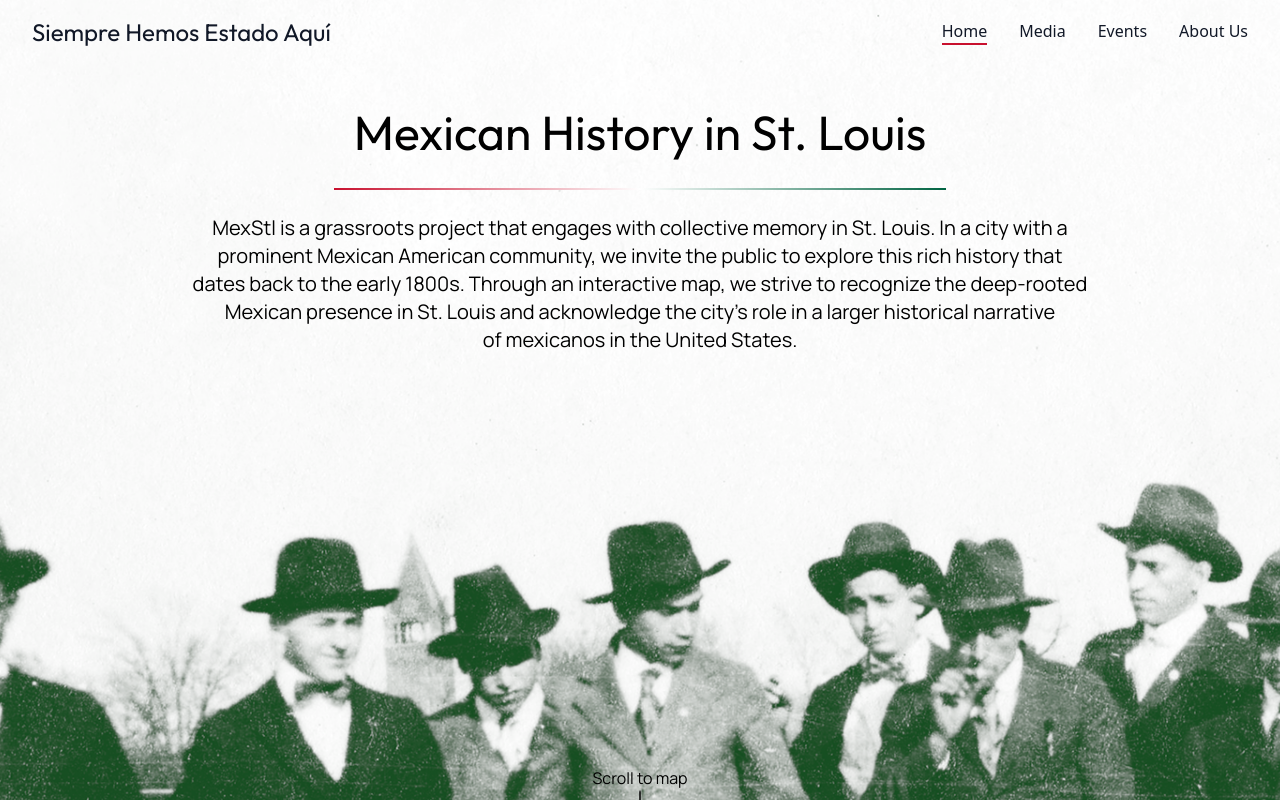
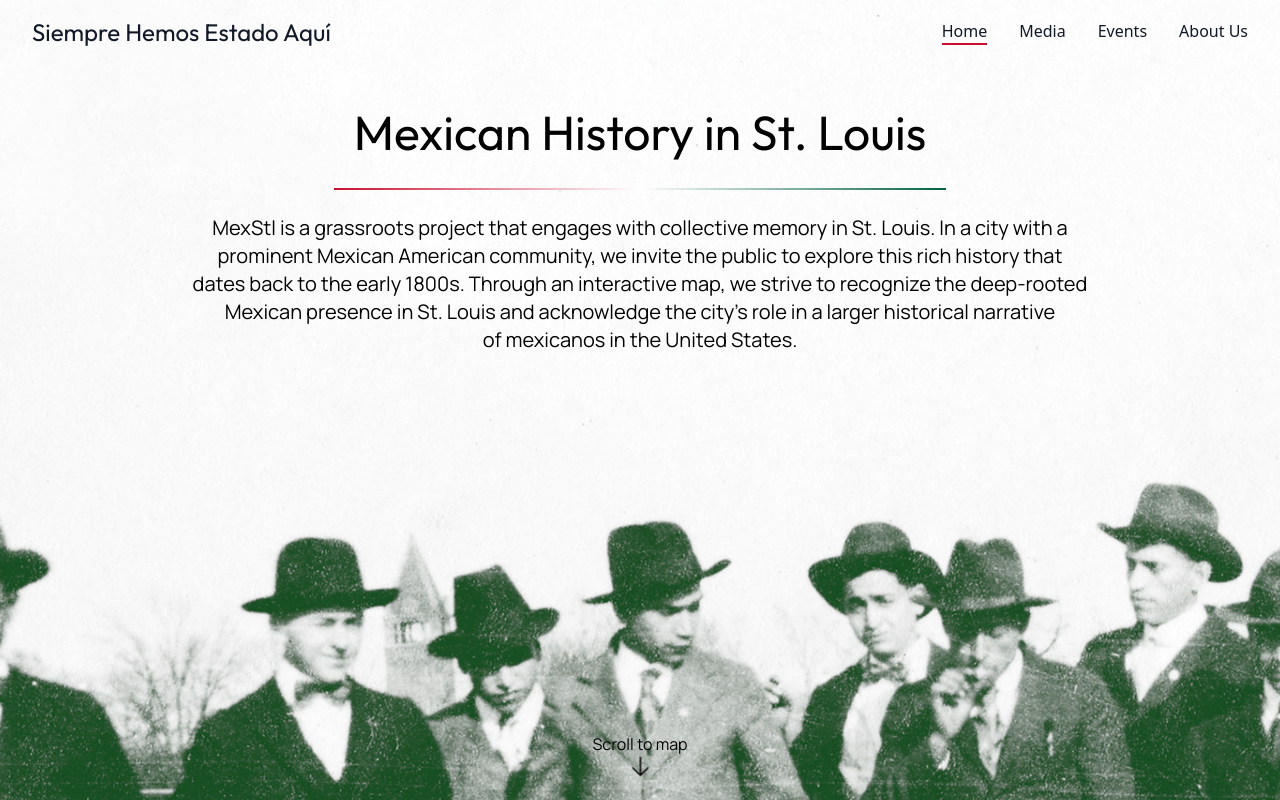
Before and after one commit to DylanAlfonso13/mexstl, a Next.js app: page / in a window 1280 px wide. Shown: the top 800 px of the page. Built offline with nearby package versions, Linux system fonts and the light colour scheme.

Commit message:
Changed arrow to absolute positioning

```diff
--- a/src/components/HeroSection.tsx
+++ b/src/components/HeroSection.tsx
@@ -1,6 +1,6 @@
 export default function HeroSection() {
   return (
-    <div className="relative z-10 flex flex-col items-center justify-center h-full text-black px-4 sm:px-6 lg:px-8">
+    <div className="relative z-10 flex flex-col items-center min-h-screen text-black px-4 sm:px-6 lg:px-8">
       <div className="flex flex-col items-center">
         <h1 className="text-2xl xs:text-3xl sm:text-4xl md:text-5xl px-5 py-6 mt-5 --font-outfit text-center">
           Mexican History in St. Louis
@@ -15,8 +15,8 @@ export default function HeroSection() {
         deep-rooted Mexican presence in St. Louis and acknowledge the city’s
         role in a larger historical narrative of mexicanos in the United States.
       </p>
-      <div className="flex flex-col mt-80 xs:mt-96">
-        <p className="text-xs xs:text-sm md:text-base max-w-4xl text-center py-1">
+      <div className="absolute bottom-20 left-1/2 transform -translate-x-1/2 flex flex-col items-center">
+        <p className="text-xs xs:text-sm md:text-base text-center pb-1">
           Scroll to map
         </p>
         <svg
@@ -25,7 +25,7 @@ export default function HeroSection() {
           viewBox="0 0 24 24"
           strokeWidth={1.5}
           stroke="currentColor"
-          className="size-6 animate-bounce mx-auto"
+          className="size-6 animate-bounce"
         >
           <path
             strokeLinecap="round"
```
